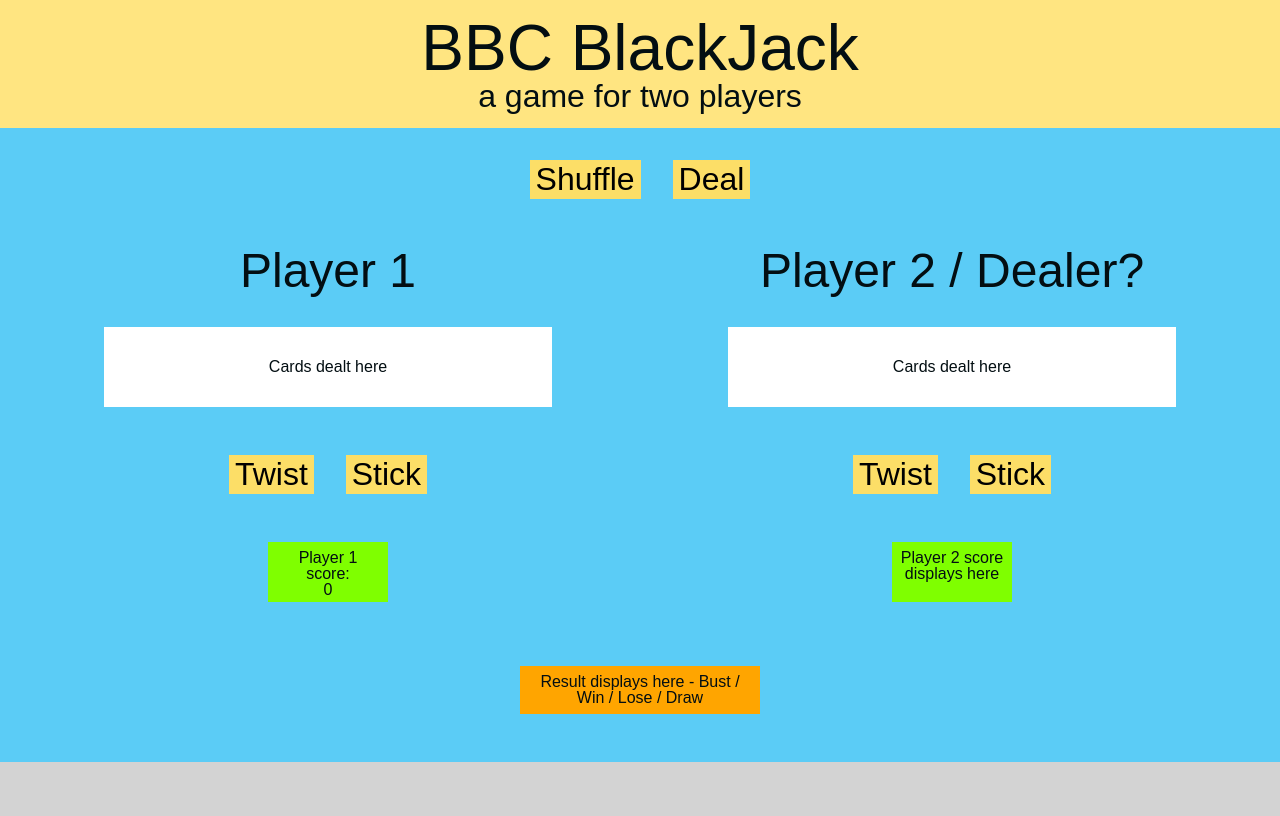
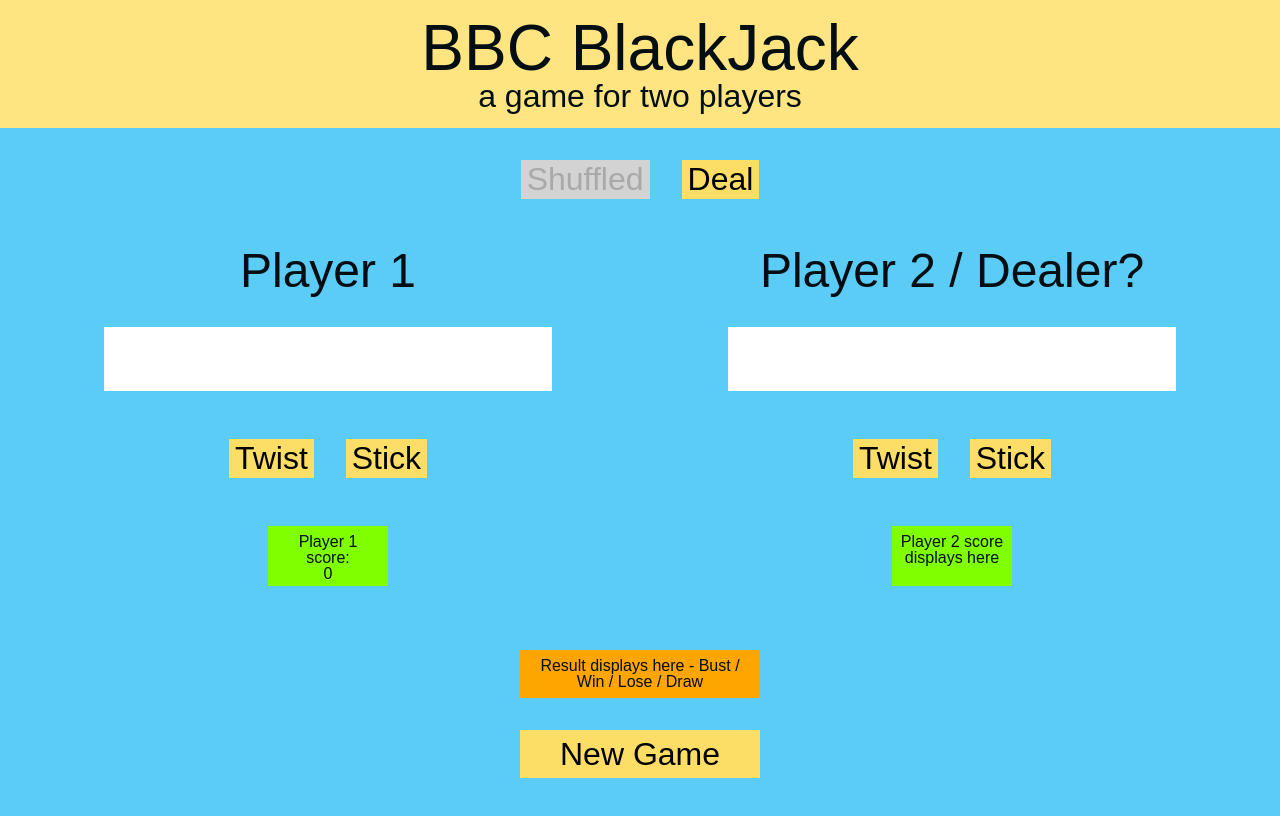
Before and after one commit to rlfweb/bbc-blackjack, a plain HTML site: page index.html in a window 1280 px wide. Both pictures are taken after a click on the button "Shuffle". Drawn offline with Linux system fonts and the light colour scheme.

Commit message:
Shuffling first instead

```diff
--- a/custom.css
+++ b/custom.css
@@ -39,7 +39,8 @@
   margin-bottom: 2rem;
 }
 
-button {
+button,
+input {
   border-radius: 0;
   background-color: #fcde67;
   margin: 1rem;
@@ -47,10 +48,26 @@
   border-style: none;
 }
 
-button:hover {
+button:hover,
+input:hover {
   background-color: #030e12;
   color: #ffe581;
   cursor: pointer;
+}
+
+input {
+  display: block;
+  width: 240px;
+  margin: 2rem auto 2rem auto;
+  padding: 8px;
+  text-align: center;
+}
+
+.grey,
+.grey:hover {
+  background-color: lightgrey;
+  color: darkgray;
+  cursor: auto;
 }
 
 .game-block {
--- a/custom.js
+++ b/custom.js
@@ -1,5 +1,3 @@
-// onclick SHUFFLE
-
 // have an array with 52 cards
 const deck = [
     { cardName: 1, cardSuit: "spades", cardNumber: '2', cardValue: 2, inDeck: true },
@@ -16,6 +14,17 @@
     { cardName: 12, cardSuit: "clubs", cardNumber: 'K', cardValue: 10, inDeck: true },
     { cardName: 13, cardSuit: "spades", cardNumber: 'A', cardValue: 11, inDeck: true }
 ]
+
+// onclick SHUFFLE
+const shuffle = document.querySelector('.shuffle');
+shuffle.addEventListener('click', function() {
+deck.sort(function() { return 0.5 - Math.random() });
+shuffle.textContent = 'Shuffled';
+shuffle.classList.add("grey");
+});
+
+console.log(deck);
+
 
 // onclick DEAL
 
@@ -37,8 +46,8 @@
 
     const score = document.querySelector('.player-one-score');
     score.textContent = dealCard.cardValue;
+});
 
-});
 
 // for that card change inDeck to false
 
@@ -54,6 +63,6 @@
 
 
 
-// Need a function dealOneCard that will deal one card and update the score
+// A function that will deal one card and update the score
 // Then call that function four times when dealing
 // And call that function once each time Twist is clicked
--- a/index.html
+++ b/index.html
@@ -16,14 +16,14 @@
 
     <div class="container">
       <div class="button-row">
-        <button>Shuffle</button>
-        <button>Deal</button>
+        <button class="shuffle">Shuffle</button>
+        <button class="deal">Deal</button>
       </div>
 
       <div class="game-block">
         <div class="player-block">
           <h2>Player 1</h2>
-          <div class="card-box">Cards dealt here</div>
+          <div class="card-box"></div>
           <div class="button-row">
             <button class="twist-player-1">Twist</button>
             <button>Stick</button>
@@ -36,7 +36,7 @@
 
         <div class="player-block">
           <h2>Player 2 / Dealer?</h2>
-          <div class="card-box">Cards dealt here</div>
+          <div class="card-box"></div>
           <div class="button-row">
             <button>Twist</button>
             <button>Stick</button>
@@ -46,6 +46,11 @@
       </div>
 
       <div class="result">Result displays here - Bust / Win / Lose / Draw</div>
+      <input
+        type="button"
+        value="New Game"
+        onClick="window.location.reload(true)"
+      />
     </div>
 
     <script src="./custom.js"></script>
```
